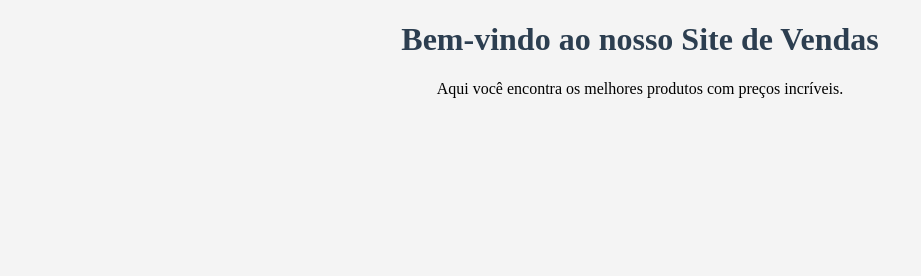
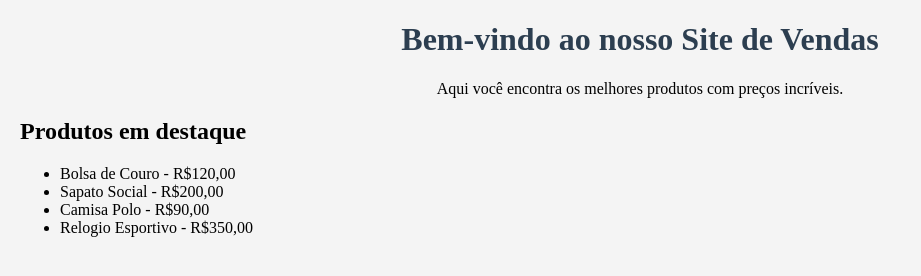
Before and after one commit to jacquelinediasdemello-dotcom/Repo, a plain HTML site: page index.html in a window 1280 px wide. Shown: the whole page, without its empty margins (0-921 px from the left). Drawn offline with Linux system fonts and the light colour scheme.

Commit message:
feat:adicionando lista de produtos ref #9

```diff
--- a/index.html
+++ b/index.html
@@ -9,5 +9,16 @@
 <body>
     <h1>Bem-vindo ao nosso Site de Vendas</h1>
     <p>Aqui você encontra os melhores produtos com preços incríveis.</p>
+    <h2>Produtos em destaque</h2>
+    <ul>
+        <li>Bolsa de Couro - R$120,00</li>
+        <li>Sapato Social - R$200,00</li>
+        <li>Camisa Polo - R$90,00</li>
+        <li>Relogio Esportivo - R$350,00</li>
+    </ul>
+
+
+
+
 </body>
 </html>
```
